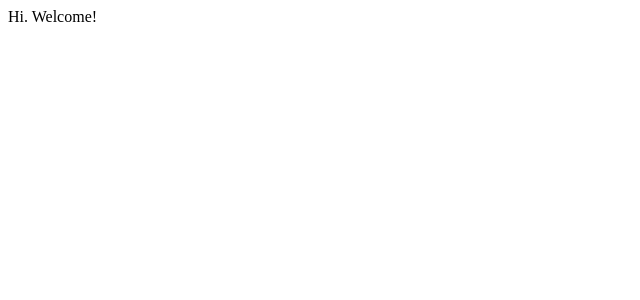
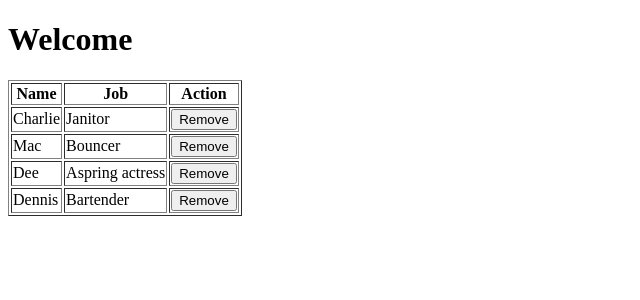
Before and after one commit to ctrleffive/react, a React (Create React App) app: page / in a window 1280 px wide. Shown: the top 300 px of the page, without its empty margins (0-640 px from the left). Built offline with nearby package versions, Linux system fonts and the light colour scheme.

Commit message:
table list remove

```diff
--- a/src/App/App.js
+++ b/src/App/App.js
@@ -1,8 +1,42 @@
 import React, { Component } from 'react'
+import Table from '../components/Table/Table'
 
 class App extends Component {
+  state = {
+    characters: [
+      {
+        name: 'Charlie',
+        job: 'Janitor'
+      },
+      {
+        name: 'Mac',
+        job: 'Bouncer'
+      },
+      {
+        name: 'Dee',
+        job: 'Aspring actress'
+      },
+      {
+        name: 'Dennis',
+        job: 'Bartender'
+      }
+    ]
+  }
+
+  removePerson = index => {
+    let characters = this.state.characters.slice()
+    characters = characters.filter((item, i) => i !== index)
+    this.setState({ characters })
+  }
+
   render() {
-    return <div>Hi. Welcome!</div>
+    const { characters } = this.state
+    return (
+      <div>
+        <h1>Welcome</h1>
+        <Table data={characters} removePerson={this.removePerson} />
+      </div>
+    )
   }
 }
 
--- /dev/null
+++ b/src/components/Table/Table.js
@@ -0,0 +1,43 @@
+import React, { Component } from 'react'
+
+const TableHeader = () => {
+  return (
+    <thead>
+      <tr>
+        <th>Name</th>
+        <th>Job</th>
+        <th>Action</th>
+      </tr>
+    </thead>
+  )
+}
+
+const TableBody = props => {
+  const rows = props.data.map((row, index) => {
+    return (
+      <tr key={index}>
+        <td>{row.name}</td>
+        <td>{row.job}</td>
+        <td>
+          <button onClick={() => props.removePerson(index)}>Remove</button>
+        </td>
+      </tr>
+    )
+  })
+  return <tbody>{rows}</tbody>
+}
+
+class Table extends Component {
+  render() {
+    const { data, removePerson } = this.props
+
+    return (
+      <table border="1">
+        <TableHeader />
+        <TableBody data={data} removePerson={removePerson} />
+      </table>
+    )
+  }
+}
+
+export default Table
```
